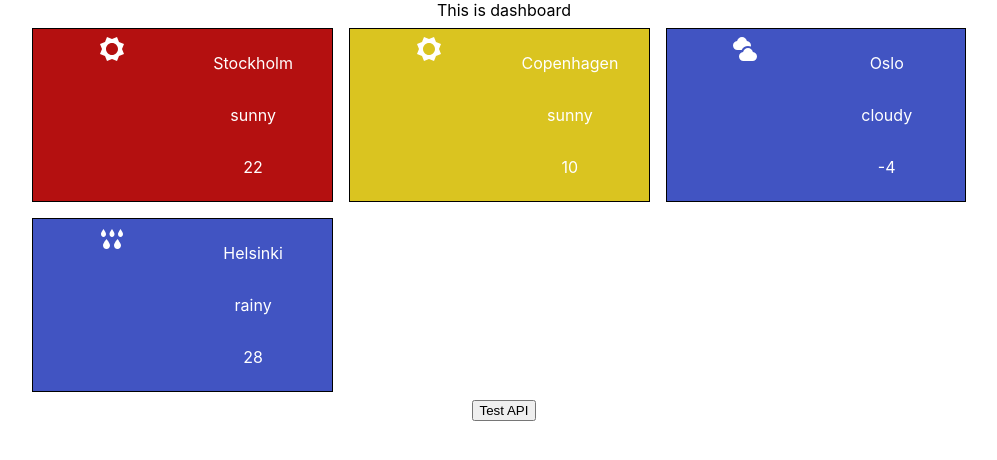
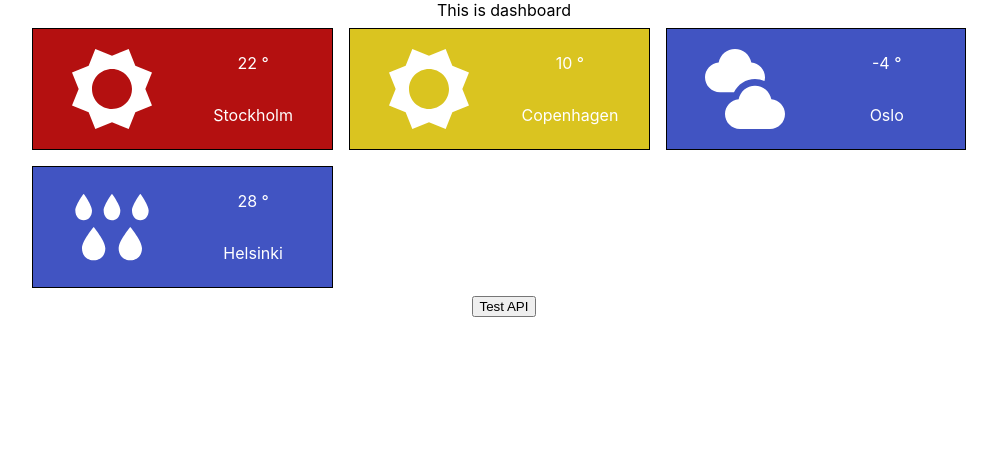
Before and after one commit to alsterverse/Arbetsprov-FE, a React (Create React App) app: page / in a window 1280 px wide. Shown: the top 460 px of the page, without its empty margins (136-1133 px from the left). Built offline with nearby package versions, Linux system fonts and the light colour scheme.

Commit message:
some Icon-component fixes

```diff
--- a/src/components/CityCard/CityCard.module.css
+++ b/src/components/CityCard/CityCard.module.css
@@ -7,4 +7,6 @@
 
     display: flex;
     flex-direction: column;
+    justify-content: center;
+    align-items: center;
 }
--- a/src/components/CityCard/CityCard.tsx
+++ b/src/components/CityCard/CityCard.tsx
@@ -28,9 +28,8 @@ const CityCard: React.FC<CityData> = (props) => {
                     <Icon type={props.weatherDesc} />
                 </div>
                 <div className={classes.Column}>
+                    <p>{props.temperature} &#176;</p>
                     <p>{props.name}</p>
-                    <p>{props.weatherDesc}</p>
-                    <p>{props.temperature}</p>
                 </div>
             </div>
         </Card>
--- /dev/null
+++ b/src/components/UI/Icon/Icon.module.css
@@ -0,0 +1,19 @@
+.sm {
+    width: 1rem;
+    height: 1rem;
+}
+
+.md {
+    width: 3rem;
+    height: 3rem;
+}
+
+.lg {
+    width: 5rem;
+    height: 5rem;
+}
+
+img {
+    width: 100%;
+    height: 100%;
+}
--- a/src/components/UI/Icon/Icon.tsx
+++ b/src/components/UI/Icon/Icon.tsx
@@ -3,8 +3,11 @@ import cloudy from "./../../../assets/icon_cloudy.svg";
 import rainy from "./../../../assets/icon_rain.svg";
 import fallback from "./../../../assets/CloseButton.svg";
 
+import classes from './Icon.module.css';
+
 interface Props {
-    type: string
+    type: string;
+    size?: string;
 }
 
 const Icon: React.FC<Props> = (props) => {
@@ -33,7 +36,7 @@ const Icon: React.FC<Props> = (props) => {
     }
 
     return(
-        <div>
+        <div className={classes.lg}>
             <img src={icon} alt={iconAltText} />
         </div>
     )
```
